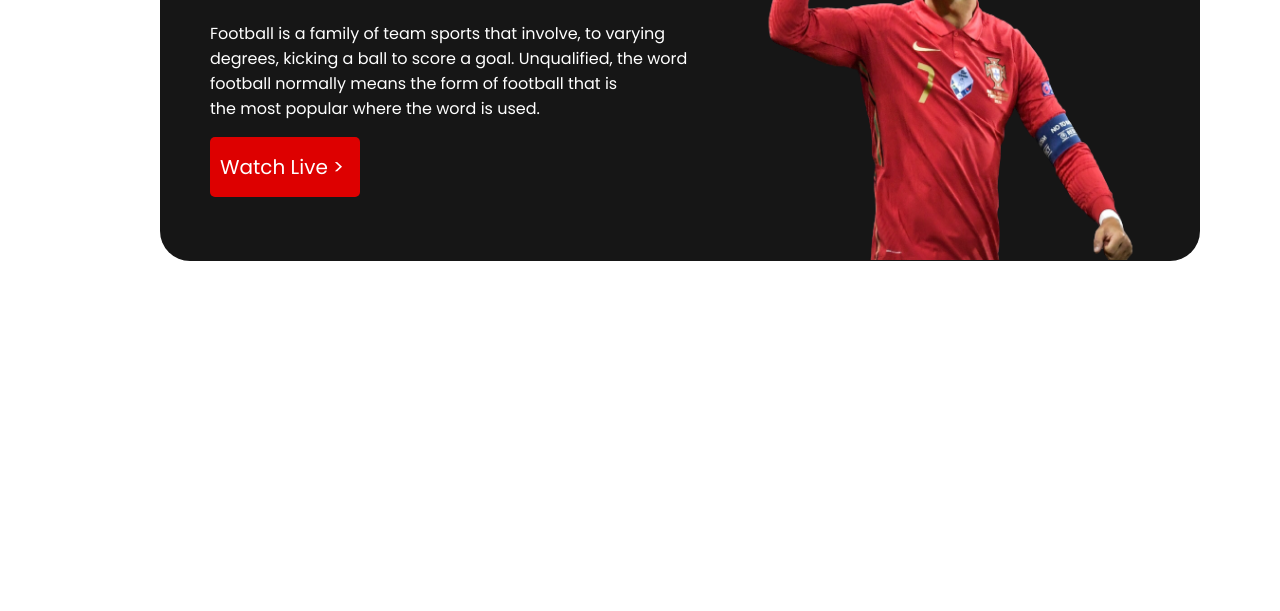
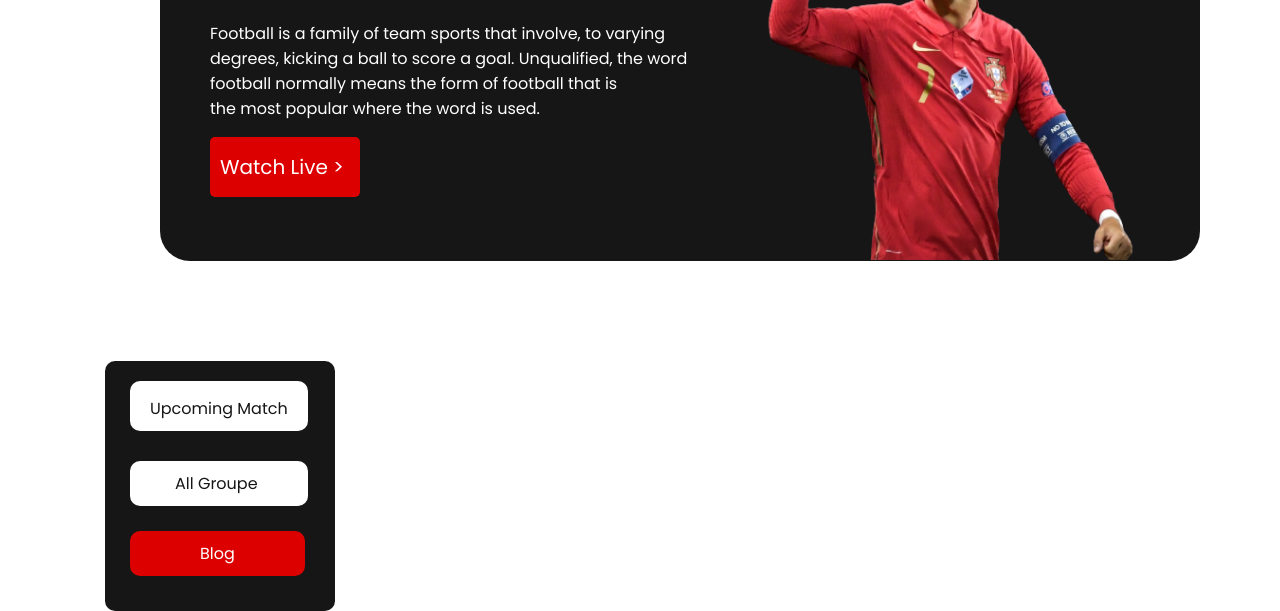
Before and after one commit to MDAFFAN7/world-cup-upcoming-matches, a plain HTML site: page index.html in a window 1280 px wide. Shown: the part 434-1045 px from the top of the page. Before the commit the page ends 800 px from the top, so only its background shows below. Drawn offline with Linux system fonts and the light colour scheme.

Commit message:
first commit

```diff
--- a/index.html
+++ b/index.html
@@ -45,5 +45,19 @@
         <img src="assets/ronaldo.png" alt="" />
       </div>
     </header>
+    <!-- navigation -->
+    <nav>
+      <div class="links">
+        <div class="link-1">
+          <a href=""><center>Upcoming Match</center></a>
+        </div>
+        <div class="link-2">
+          <a href=""><center>All Groupe</center> </a>
+        </div>
+        <div class="link-3">
+          <a href="">Blog</a>
+        </div>
+      </div>
+    </nav>
   </body>
 </html>
--- a/style.css
+++ b/style.css
@@ -47,3 +47,60 @@ header{
     position: absolute;
     margin-top: 221px;
 }
+nav{
+    background-color: #161616;
+    height: 250px;
+    width: 230px;
+    border-radius: 10px;
+    margin-top: 100px;
+    margin-left: 105px;
+}
+.links{
+    display: grid;
+    grid-template-columns: repeat(1, 1fr);
+}
+.link-1 a{
+    text-decoration: none;
+    color: #161616;
+    background-color: #FFFFFF;
+    padding-left: 20px;
+    padding-right: 20px;
+    margin-left: 25px;
+    padding-top: 15px;
+    padding-bottom: 10px;
+    margin-top: 20px;
+    position: absolute;
+    border-radius: 10px;
+    font-weight: 500;
+    font-size: 16px;
+}
+.link-2 a{
+    text-decoration: none;
+    color: #161616;
+    background-color: #FFFFFF;
+    padding-left: 45px;
+    padding-right: 50px;
+    margin-left: 25px;
+    padding-top: 10px;
+    padding-bottom: 10px;
+    margin-top: 100px;
+    position: absolute;
+    border-radius: 10px;
+    font-weight: 500;
+    font-size: 16px;
+}
+.link-3 a{
+    text-decoration: none;
+    color: #FFFFFF;
+    background-color: #dd0000;
+    padding-left: 70px;
+    padding-right: 70px;
+    margin-left: 25px;
+    padding-top: 10px;
+    padding-bottom: 10px;
+    margin-top: 170px;
+    position: absolute;
+    border-radius: 10px;
+    font-weight: 500;
+    font-size: 16px;
+}
```
